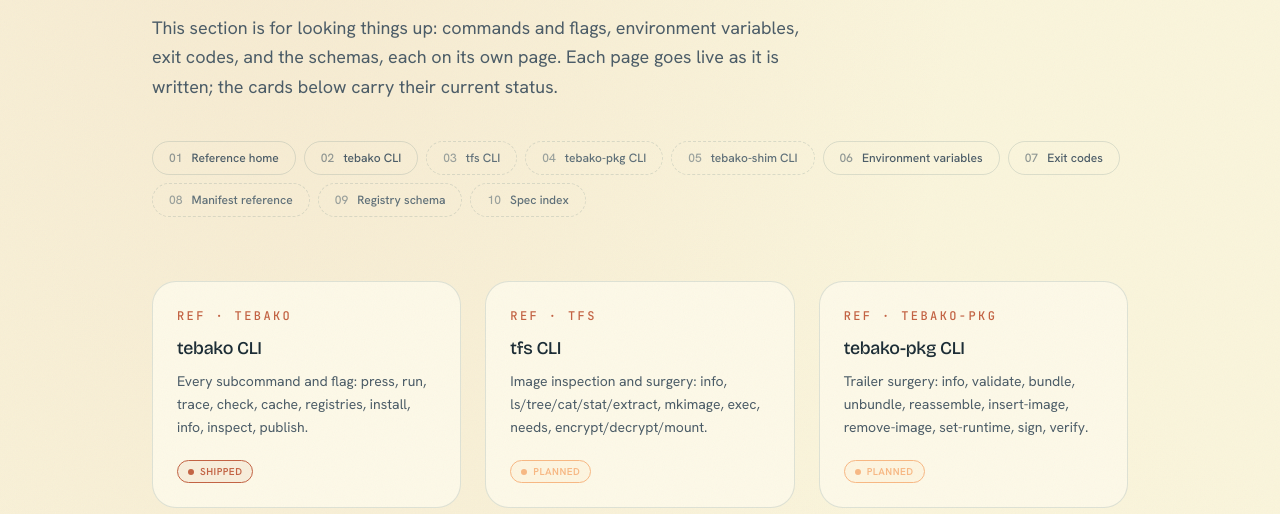
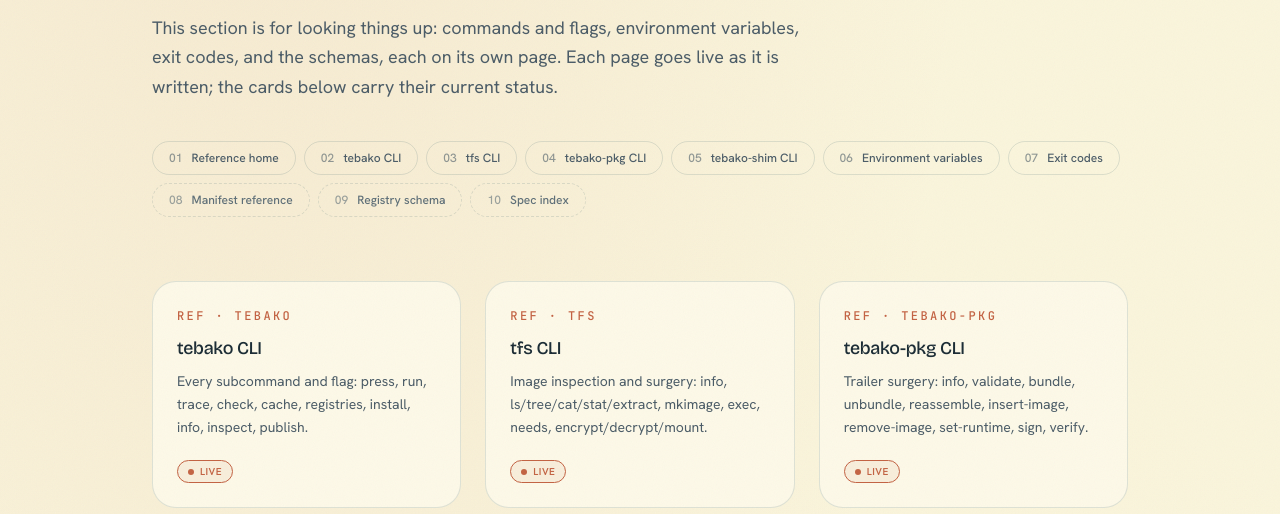
Before and after one commit to tamatebako/tebako.org, an Astro site: page /docs/reference in a window 1280 px wide. Shown: the part 286-800 px from the top of the page. Built offline with nearby package versions, Linux system fonts and the light colour scheme; Astro itself is replaced by a stand-in of ours.

Commit message:
docs(reference): tfs, tebako-pkg, and tebako-shim CLI pages — the CLI row complete
The three remaining CLI references land live, each transcribed from the
shipped binary's own help text (v2.1.7) and verified against the code:

- tfs: info, the walk-and-read family, mkimage, exec with compose,
  needs from a journal, and the encrypt/decrypt/mount family
- tebako-pkg: info/validate with the exit contracts, bundle/unbundle/
  reassemble with signing-state preservation, slot surgery in place,
  and the opt-in signing model
- tebako-shim: the two roles — argv0 dispatch (the version chain, the
  runtime requirement) and the management verbs (list, enable, disable,
  which, doctor, install-shell, uninstall-shell)

Also fixes a label slip from the environment-page round: live pages
rendered a pill that said SHIPPED (the StatusPill comparison was
migrated to the registry's live vocabulary but the label text was
not). Live pills now say LIVE.

The reference section now carries five live pages (environment, exit
codes, tebako, tfs, tebako-pkg, tebako-shim — six); manifest,
registry schema, and the spec index remain planned.

```diff
--- a/src/components/docs/StatusPill.astro
+++ b/src/components/docs/StatusPill.astro
@@ -14,5 +14,5 @@
     : 'color: var(--color-gold); border: 1px solid var(--color-gold); background: color-mix(in srgb, var(--color-gold) 8%, transparent);'}
 >
   <span class="h-1.5 w-1.5 rounded-full" style={status === 'live' ? 'background: var(--tb-c-accent);' : 'background: var(--color-gold);'}></span>
-  {status === 'live' ? 'SHIPPED' : 'PLANNED'}{note ? ` · ${note}` : ''}
+  {status === 'live' ? 'LIVE' : 'PLANNED'}{note ? ` · ${note}` : ''}
 </span>
--- a/src/config/docs.ts
+++ b/src/config/docs.ts
@@ -87,9 +87,9 @@
     entries: [
       { label: 'Reference home', href: '/docs/reference/', status: 'live' },
       { label: 'tebako CLI', href: '/docs/reference/cli-tebako/', status: 'live' },
-      { label: 'tfs CLI', href: '/docs/reference/cli-tfs/', status: 'planned' },
-      { label: 'tebako-pkg CLI', href: '/docs/reference/cli-tebako-pkg/', status: 'planned' },
-      { label: 'tebako-shim CLI', href: '/docs/reference/cli-tebako-shim/', status: 'planned' },
+      { label: 'tfs CLI', href: '/docs/reference/cli-tfs/', status: 'live' },
+      { label: 'tebako-pkg CLI', href: '/docs/reference/cli-tebako-pkg/', status: 'live' },
+      { label: 'tebako-shim CLI', href: '/docs/reference/cli-tebako-shim/', status: 'live' },
       { label: 'Environment variables', href: '/docs/reference/environment/', status: 'live' },
       { label: 'Exit codes', href: '/docs/reference/exit-codes/', status: 'live' },
       { label: 'Manifest reference', href: '/docs/reference/manifest/', status: 'planned' },
```
Also changed, not shown: 3 other files.
